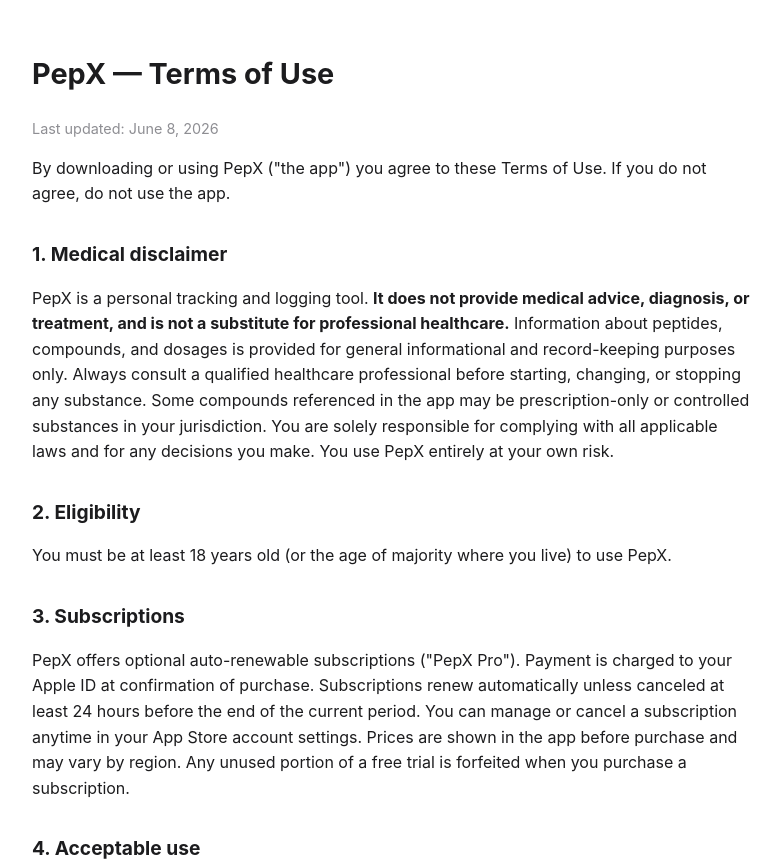
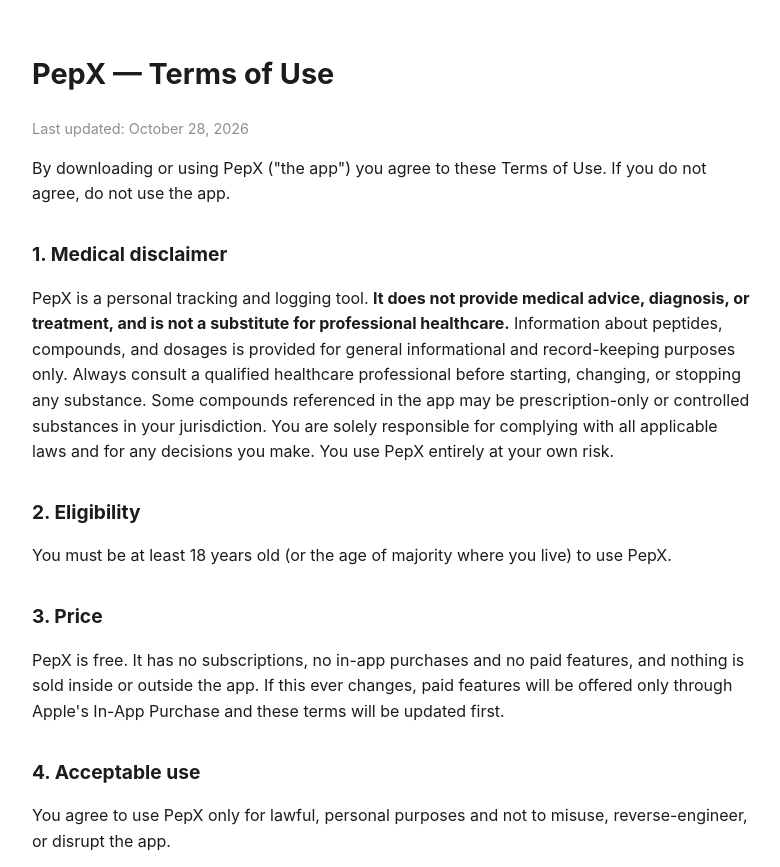
Before and after one commit to pepx-app/legal, a plain HTML site: page terms.html in a window 1280 px wide. Shown: the top 867 px of the page, without its empty margins (248-1028 px from the left). Drawn offline with Linux system fonts and the light colour scheme.

Commit message:
docs: PepX is free, no subscriptions (App Review 2.1(b))

```diff
--- a/terms.html
+++ b/terms.html
@@ -19,7 +19,7 @@
 </head>
 <body>
   <h1>PepX — Terms of Use</h1>
-  <p class="muted">Last updated: June 8, 2026</p>
+  <p class="muted">Last updated: October 28, 2026</p>
 
   <p>
     By downloading or using PepX ("the app") you agree to these Terms of Use. If
@@ -45,15 +45,12 @@
     use PepX.
   </p>
 
-  <h2>3. Subscriptions</h2>
+  <h2>3. Price</h2>
   <p>
-    PepX offers optional auto-renewable subscriptions ("PepX Pro"). Payment is
-    charged to your Apple ID at confirmation of purchase. Subscriptions renew
-    automatically unless canceled at least 24 hours before the end of the current
-    period. You can manage or cancel a subscription anytime in your App Store
-    account settings. Prices are shown in the app before purchase and may vary by
-    region. Any unused portion of a free trial is forfeited when you purchase a
-    subscription.
+    PepX is free. It has no subscriptions, no in-app purchases and no paid
+    features, and nothing is sold inside or outside the app. If this ever
+    changes, paid features will be offered only through Apple's In-App Purchase
+    and these terms will be updated first.
   </p>
 
   <h2>4. Acceptable use</h2>
```
